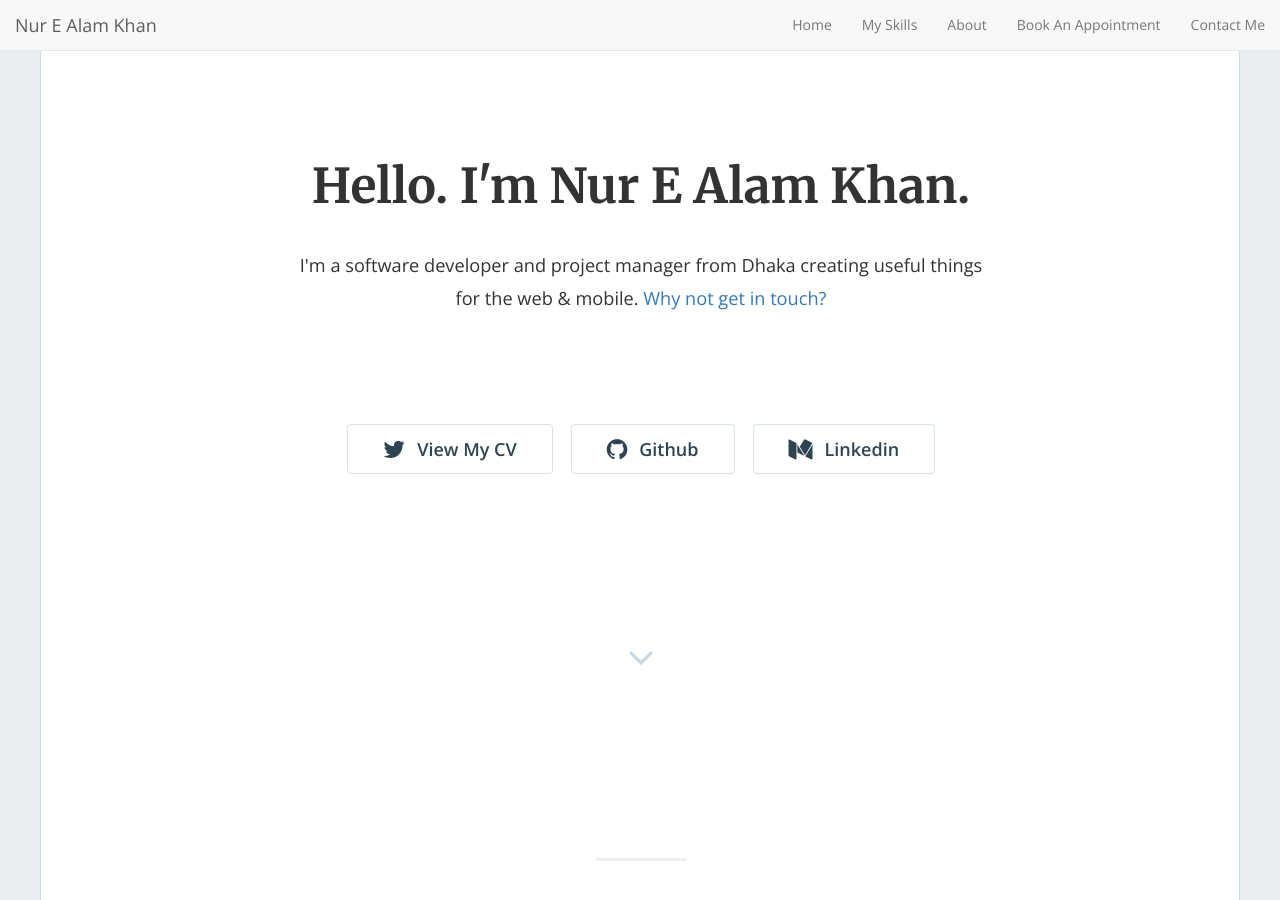
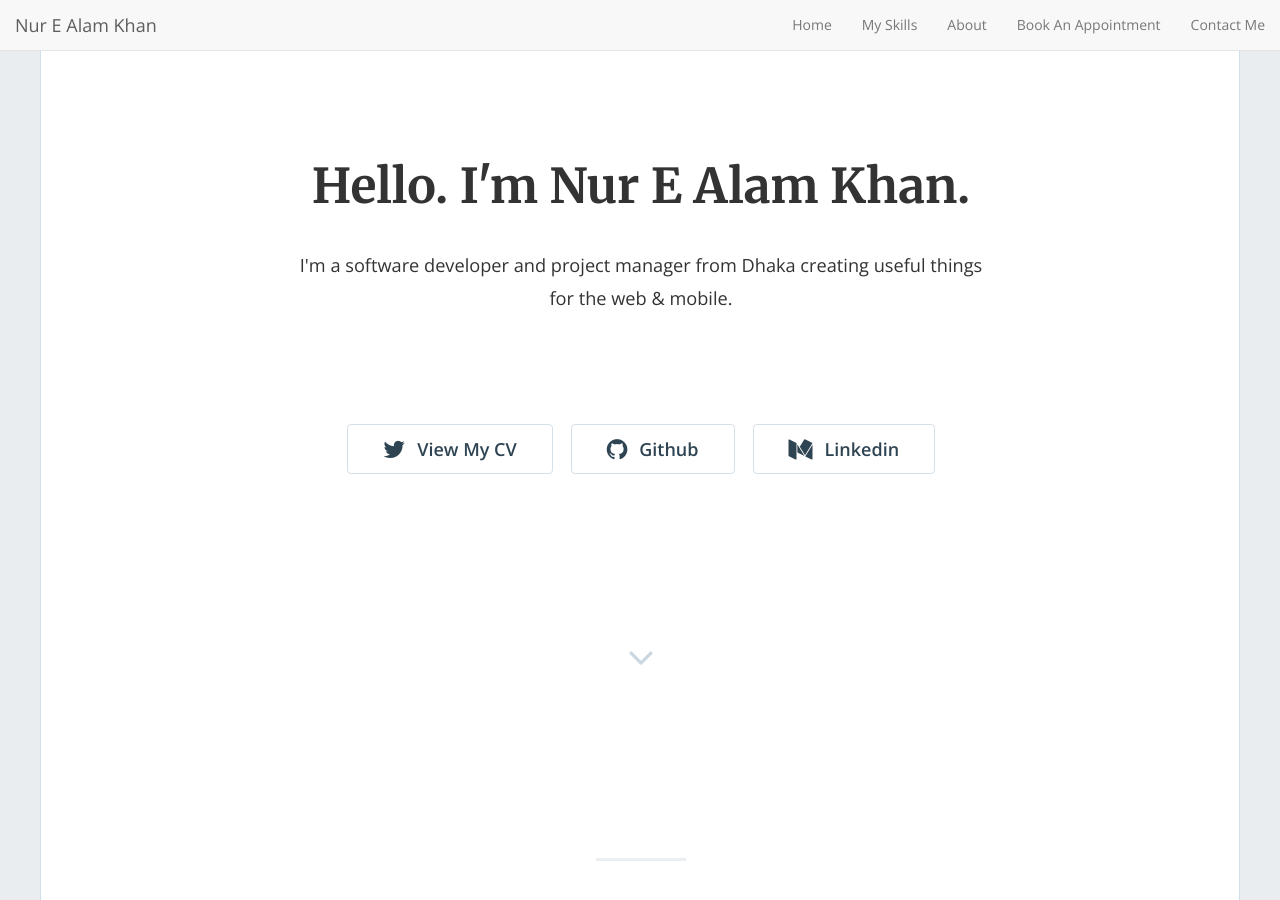
Before and after one commit to porosh/porosh.github.io, a Jekyll site: the page built from index.html, in a window 1280 px wide and 900 px high. Built offline with Jekyll 4.4.1, drawn with Linux system fonts in a browser that asks for light colours; nearby versions of some CDN libraries; the list of posts is cut into pages by our own code.

Commit message:
Update _config.yml

```diff
--- a/_config.yml
+++ b/_config.yml
@@ -18,9 +18,7 @@ email: "porosh80@gmail.com"
 description: "I'm a software developer and project manager from Dhaka creating useful things for the web & mobile."
 baseurl: "" # the subpath of your site, e.g. /blog
 url: "https://porosh.github.io" # the base hostname & protocol for your site, e.g. https://example.com
-twitter_username: "jamigibbs"
 github_username: "porosh"
-medium_username: "blog.jamigibbs.com"
 linkedin_username: "nurealamkhan"
 online_cv_link: "https://docs.google.com/document/d/1jpi6vE4eYIdbZocTXxP7ZpdmA3W4lDWWQ0VsCYgCYfk"
 formspree_form_endpoint: "https://formspree.io/f/xdkadada"
@@ -97,7 +95,7 @@ pagination:
 footer_text: "© 2025 Nur E Alam Khan"
 admin_name: "Nur E Alam Khan"
 google_analytics: "UA-9999999-99" # Update with your own tracking ID
-enable_contact: true
+enable_contact: false
 
 #### Phantom Navigation menu
 enable_nav: true
```
